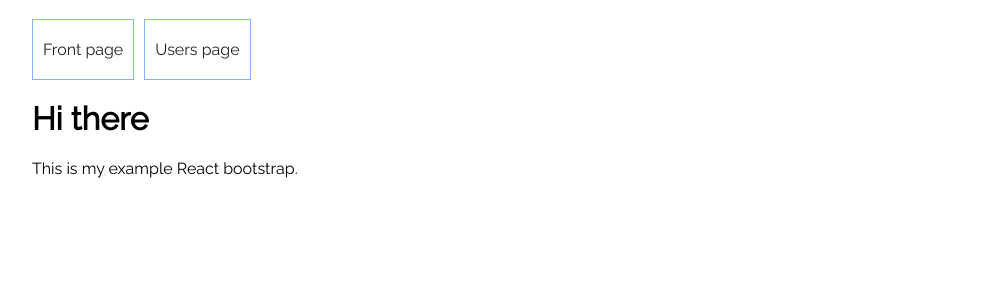
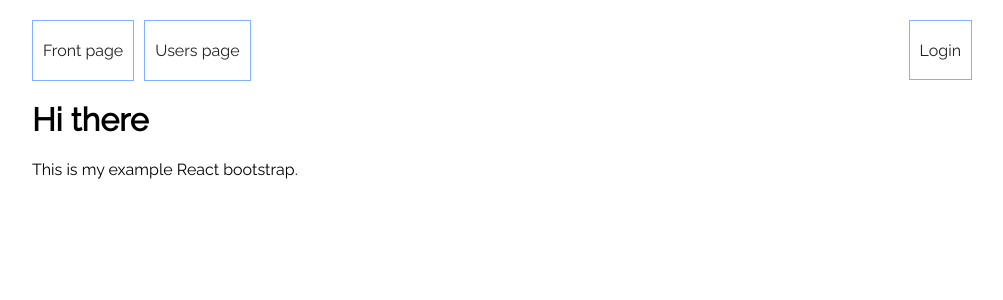
Before and after one commit to TeemuKoivisto/my-react-bootstrap, a React (Create React App) app: page / in a window 1280 px wide. Shown: the top 300 px of the page, without its empty margins (138-1141 px from the left). Built offline with nearby package versions, Linux system fonts and the light colour scheme; no server answers.

Commit message:
Add logout to NavBar

```diff
--- a/src/components/NavBar.tsx
+++ b/src/components/NavBar.tsx
@@ -1,24 +1,48 @@
 import * as React from 'react'
 import { NavLink } from 'react-router-dom'
+import { inject } from 'mobx-react'
+import { css } from 'styled-components'
 import styled from '../theme/styled'
 
-export class NavBar extends React.Component<{}, {}> {
+import { IUser } from '../interfaces/user'
+import { IStores } from '../stores'
+
+interface INavBarInjectedProps {
+  loggedInUser: IUser
+  isAuthenticated: boolean
+  logout: () => void
+}
+
+class NavBarClass extends React.Component<{}, {}> {
+  get injected() {
+    return this.props as INavBarInjectedProps
+  }
+  handleLogout = (e : React.MouseEvent<HTMLElement>) : void => {
+    this.injected.logout()
+  }
   render() {
+    const { isAuthenticated } = this.injected
     return (
       <NavContainer>
         <NavLinkList>
           <NavListItem><NavListLink to="/">Front page</NavListLink></NavListItem>
           <NavListItem><NavListLink to="/users">Users page</NavListLink></NavListItem>
         </NavLinkList>
+        { isAuthenticated ?
+        <LogoutButton onClick={this.handleLogout}>Logout</LogoutButton> :
+        <NavListLink to="/login">Login</NavListLink>
+        }
       </NavContainer>
     )
   }
 }
 
 const NavContainer = styled.nav`
-  align-items: flex-start;
+  align-items: center;
   display: flex;
-  padding: 20px;
+  height: 60px;
+  justify-content: space-between;
+  margin: 20px;
 `
 
 const NavLinkList = styled.ul`
@@ -27,16 +51,19 @@ const NavLinkList = styled.ul`
 
 const NavListItem = styled.li`
   margin-right: 10px;
-  margin-top: 20px;
   &:last-child {
     margin-right: 0;
   }
 `
 
-const NavListLink = styled(NavLink)`
+const linkStyles = css`
   background-color: ${({ theme }) => theme.color.white };
   border: 1px solid ${({ theme }) => theme.color.secondary };
+  box-sizing: border-box;
   color: ${({ theme }) => theme.color.textDark };
+  cursor: pointer;
+  font-size: ${({ theme }) => theme.fontSize.small };
+  height: 100%;
   padding: 20px 10px 20px 10px;
   text-decoration: none;
   &:hover {
@@ -44,3 +71,17 @@ const NavListLink = styled(NavLink)`
     color: ${({ theme }) => theme.color.white };
   }
 `
+
+const LogoutButton = styled.button`
+  ${linkStyles}
+`
+
+const NavListLink = styled(NavLink)`
+  ${linkStyles}
+`
+
+export const NavBar = inject((stores: IStores) => ({
+  loggedInUser: stores.authStore.loggedInUser,
+  isAuthenticated: stores.authStore.isAuthenticated,
+  logout: stores.authStore.logout,
+}))(NavBarClass)
--- a/src/pages/UsersPage.tsx
+++ b/src/pages/UsersPage.tsx
@@ -31,8 +31,8 @@ class UsersPageClass extends React.PureComponent<{}> {
         </header>
         <ErrorOrSpinner loading={loading}>
           <UsersList>
-            { users.map((user: IUser) =>
-            <UsersListItem>
+            { users.map((user: IUser, i: number) =>
+            <UsersListItem key={i}>
               <p>Name: {user.name}</p>
               <p>Email: {user.email}</p>
             </UsersListItem>
--- a/src/stores/AuthStore.ts
+++ b/src/stores/AuthStore.ts
@@ -13,10 +13,11 @@ export interface IAuthStore {
   jwt: IJwt
   isAuthenticated: boolean
   logInUser: (credentials: ILoginCredentials) => void
+  logout: () => void
 }
 
 export class AuthStoreClass implements IAuthStore {
-  @observable loggedInUser = EMPTY_USER
+  @observable loggedInUser: IUser = EMPTY_USER
   @observable jwt = { expires: -1, token: '' }
 
   @action
@@ -30,6 +31,11 @@ export class AuthStoreClass implements IAuthStore {
     })
   }
 
+  @action
+  logout = () => {
+    this.loggedInUser = EMPTY_USER
+  }
+
   @computed
   get isAuthenticated() {
     return this.loggedInUser.name !== ''
```
